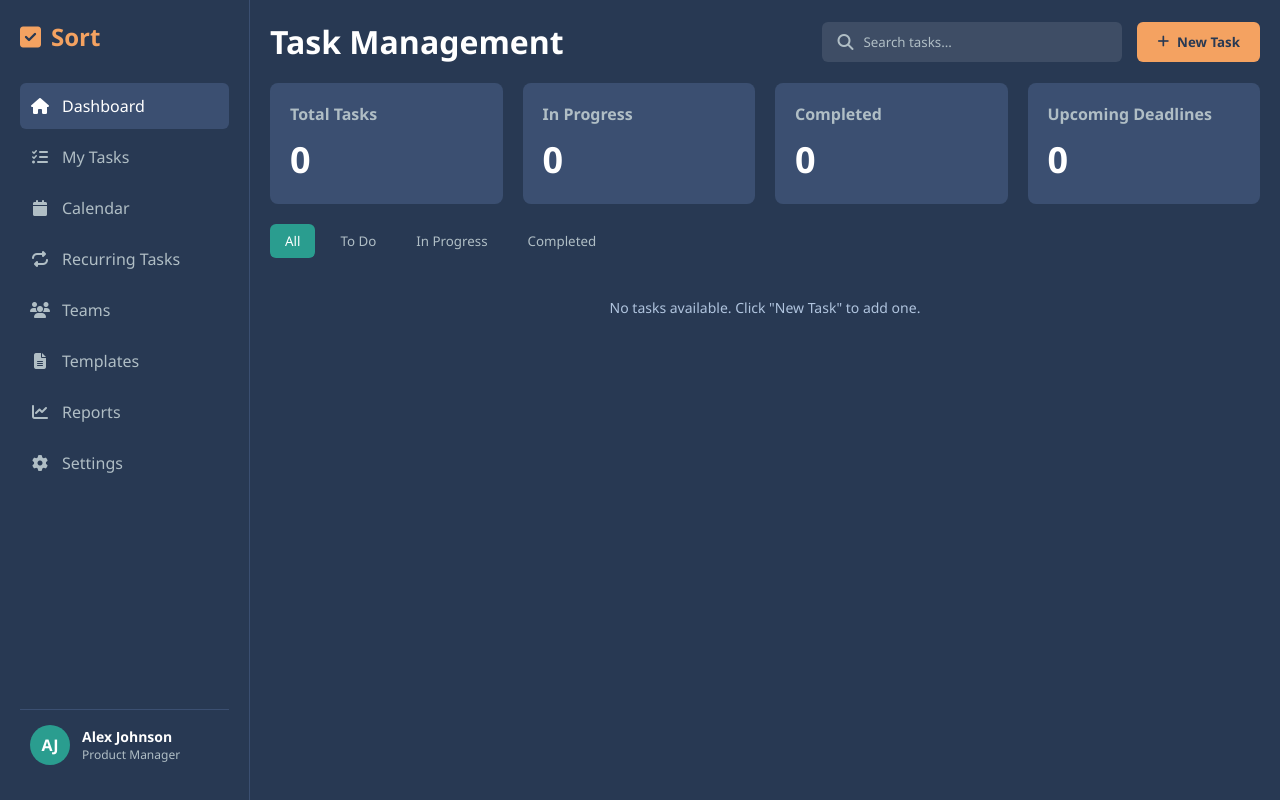
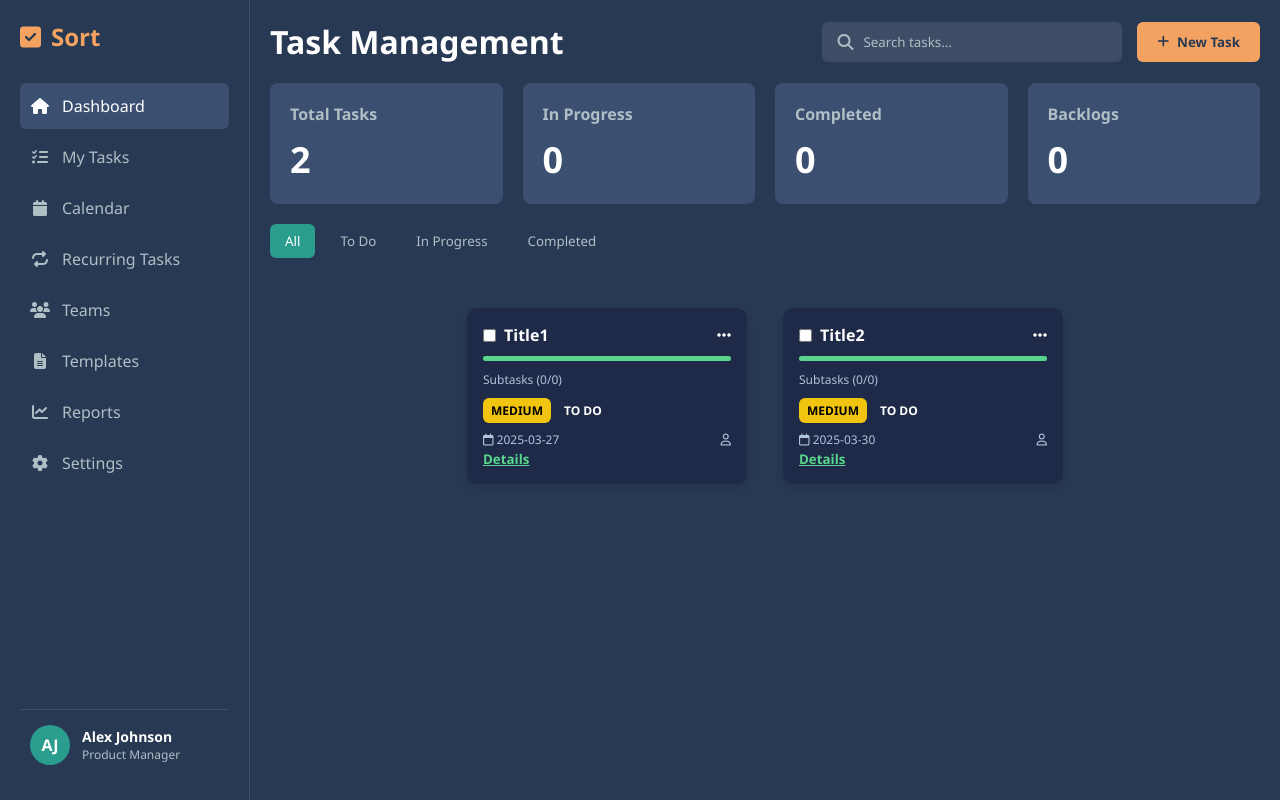
Before and after one commit to AdityaPaliwal25/Task-Management, a React (Vite) app: page / in a window 1280 px wide. Built offline with nearby package versions, Linux system fonts and the light colour scheme.

Commit message:
removed tasks state and use as a props from App.jsx

```diff
--- a/src/components/Dashboard.jsx
+++ b/src/components/Dashboard.jsx
@@ -5,9 +5,9 @@ import TaskCard from "./TaskCard";
 import "./Dashboard.css";
 import {Link, useNavigate} from 'react-router-dom'
 
-const Dashboard = () => {
+const Dashboard = ({tasks,setTasks}) => {
   const [isTaskFormOpen, setIsTaskFormOpen] = useState(false);
-  const [tasks, setTasks] = useState([]);
+  // const [tasks, setTasks] = useState([]);
   const [searchQuery, setSearchQuery] = useState("");
   const [activeFilter, setActiveFilter] = useState("All");
 
@@ -35,7 +35,7 @@ const Dashboard = () => {
     const matchesFilter = activeFilter === "All" || task.status === activeFilter;
     return matchesSearch && matchesFilter;
   });
-
+console.log("Tasks ind ",tasks);
   return (
     <main className="main-content">
       {/* Header Section */}
@@ -78,7 +78,7 @@ const Dashboard = () => {
           <p className="stat-number">{tasks.filter(task => task.status === "Completed").length}</p>
         </div>
         <div className="stat-card">
-          <h3>Upcoming Deadlines</h3>
+          <h3>Backlogs</h3>
           <p className="stat-number">{tasks.filter(task => new Date(task.deadline) > new Date()).length}</p>
         </div>
       </div>
```
